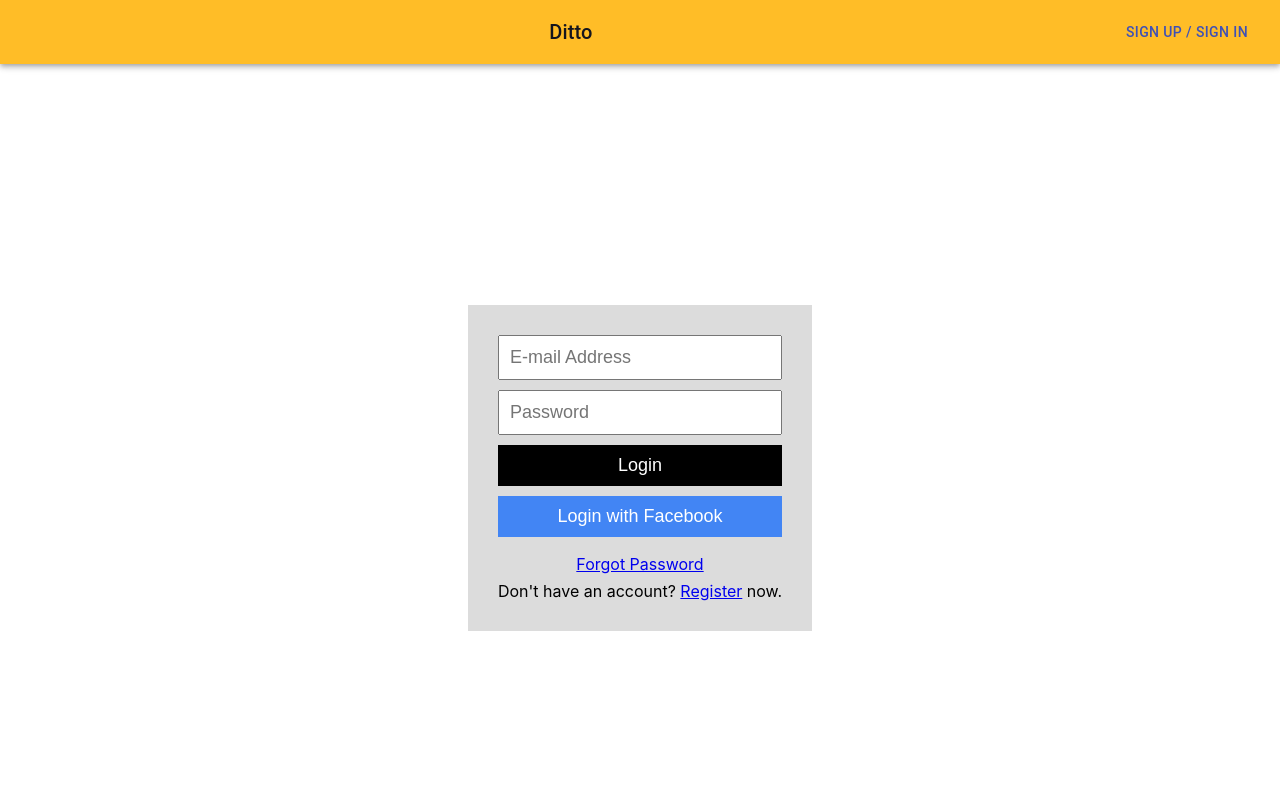
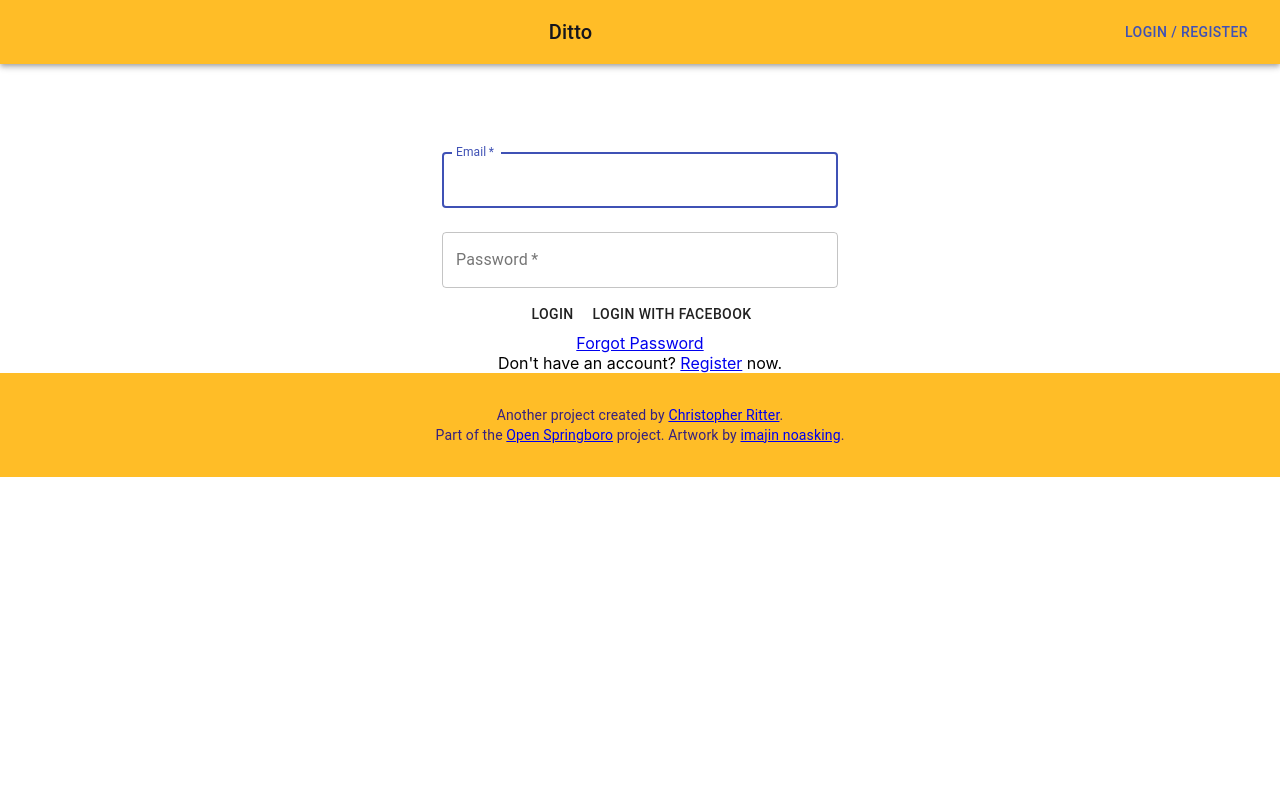
Before and after one commit to christopherritter/ditto-sendgrid, a React (Create React App) app: page /login in a window 1280 px wide. Shown: the top 800 px of the page. Built offline with nearby package versions, Linux system fonts and the light colour scheme; no server answers.

Commit message:
enabled login/sign out from the navbar

```diff
--- a/src/App.jsx
+++ b/src/App.jsx
@@ -1,11 +1,12 @@
-import React, { useState, useEffect, useRef } from "react";
+import React, { useRef } from "react";
 import "./App.css";
 import { BrowserRouter as Router, Route, Switch } from "react-router-dom";
+import { useAuthState } from "react-firebase-hooks/auth";
+import { auth } from "./firebase";
 
 import Login from "./components/Login.jsx";
 import Register from "./components/Register.jsx";
 import Reset from "./components/Reset.jsx";
-import Dashboard from "./components/Dashboard.jsx";
 
 import Navbar from "./components/Navbar.jsx";
 import Jumbotron from "./components/Jumbotron.jsx";
@@ -14,8 +15,17 @@ import WriteEmail from "./components/WriteEmail.jsx";
 import Footer from "./components/Footer.jsx";
 
 function App() {
-  const [user, setUser] = useState(null);
-  const [loggedIn, setLoggedIn] = useState(false);
+  const [user] = useAuthState(auth);
+  // const [loggedIn, setLoggedIn] = useState(false);
+  // const history = useHistory();
+
+  // useEffect(() => {
+  //   if (loading) {
+  //     // maybe trigger a loading screen
+  //     return;
+  //   }
+  //   if (user) history.replace("/dashboard");
+  // }, [user, loading]);
 
   // const AssessLoggedInState = () => {
   //   Auth.currentAuthenticatedUser()
@@ -43,7 +53,7 @@ function App() {
   //   }
   // }, [loggedIn]);
 
-  const [templates, setTemplates] = useState([]);
+  // const [templates, setTemplates] = useState([]);
 
   // useEffect(() => {
   //   fetchTemplates();
@@ -64,7 +74,7 @@ function App() {
   const scrollToWriteEmail = () =>
     writeEmailRef.current.scrollIntoView({ behavior: "smooth" });
 
-  const [selectedTemplate, setSelectedTemplate] = useState(null);
+  // const [selectedTemplate, setSelectedTemplate] = useState(null);
 
   // async function createTemplate(formData) {
   //   console.log("createTemplate", formData);
@@ -110,7 +120,7 @@ function App() {
     <div className="App">
       <Router>
         <Navbar
-          loggedIn={loggedIn}
+          loggedIn={user}
           // signOut={signOut}
         />
         <Switch>
@@ -122,7 +132,7 @@ function App() {
             <SelectTemplate
               ref={selectTemplateRef}
               user={user}
-              templates={templates}
+              // templates={templates}
               // selectTemplate={(template) => setSelectedTemplate(template)}
               // deleteTemplate={(template) => deleteTemplate(template)}
               writeEmail={scrollToWriteEmail}
@@ -130,14 +140,13 @@ function App() {
             <WriteEmail
               ref={writeEmailRef}
               user={user}
-              selectedTemplate={selectedTemplate}
+              // selectedTemplate={selectedTemplate}
               // createTemplate={(formData) => createTemplate(formData)}
             />
           </Route>
           <Route exact path="/login" component={Login} />
           <Route exact path="/register" component={Register} />
           <Route exact path="/reset" component={Reset} />
-          <Route exact path="/dashboard" component={Dashboard} />
         </Switch>
       </Router>
       <Footer />
--- a/src/components/Dashboard.css
+++ /dev/null
@@ -1,25 +0,0 @@
-.dashboard {
-  height: 100vh;
-  width: 100vw;
-  display: flex;
-  align-items: center;
-  justify-content: center;
-}
-.dashboard__container {
-  display: flex;
-  flex-direction: column;
-  text-align: center;
-  background-color: #dcdcdc;
-  padding: 30px;
-}
-.dashboard__btn {
-  padding: 10px;
-  font-size: 18px;
-  margin-top: 10px;
-  border: none;
-  color: white;
-  background-color: black;
-}
-.dashboard div {
-  margin-top: 7px;
-}
--- a/src/components/Dashboard.jsx
+++ /dev/null
@@ -1,65 +0,0 @@
-import React, { useEffect, useState } from "react";
-import { useAuthState } from "react-firebase-hooks/auth";
-import { useHistory } from "react-router";
-import "./Dashboard.css";
-import { auth, db, logout } from "../firebase";
-
-function Dashboard() {
-  const [user, loading, error] = useAuthState(auth);
-  const [name, setName] = useState("");
-  const history = useHistory();
-
-  const fetchUserName = async () => {
-    try {
-      const query = await db
-        .collection("users")
-        .where("uid", "==", user?.uid)
-        .get();
-      const data = await query.docs[0].data();
-      setName(data.name);
-    } catch (err) {
-      console.error(err);
-      alert("An error occured while fetching user data");
-    }
-  };
-
-  useEffect(() => {
-    if (loading) return;
-    if (!user) return history.replace("/");
-    fetchUserName();
-  }, [user, loading]);
-
-  const sgMail = require('@sendgrid/mail')
-  sgMail.setApiKey(process.env.REACT_APP_SENDGRID_API_KEY)
-
-  const msg = {
-    to: 'christopherritter@gmail.com', // Change to your recipient
-    from: 'ditto@openspringboro.com', // Change to your verified sender
-    subject: 'Sending with SendGrid is Fun',
-    text: 'and easy to do anywhere, even with Node.js',
-    html: '<strong>and easy to do anywhere, even with Node.js</strong>',
-  }
-
-  sgMail
-    .send(msg)
-    .then(() => {
-      console.log('Email sent')
-    })
-    .catch((error) => {
-      console.error(error)
-    })
-
-  return (
-    <div className="dashboard">
-      <div className="dashboard__container">
-        Logged in as
-        <div>{name}</div>
-        <div>{user?.email}</div>
-        <button className="dashboard__btn" onClick={logout}>
-          Logout
-        </button>
-      </div>
-    </div>
-  );
-}
-export default Dashboard;
--- a/src/components/Login.jsx
+++ b/src/components/Login.jsx
@@ -6,56 +6,104 @@ import {
   signInWithFacebook,
 } from "../firebase";
 import { useAuthState } from "react-firebase-hooks/auth";
-import "./Login.css";
+import { makeStyles } from "@material-ui/core/styles";
+import {
+  Container,
+  Grid,
+  TextField,
+  Button,
+} from "@material-ui/core";
+
+const useStyles = makeStyles((theme) => ({
+  paper: {
+    marginTop: theme.spacing(8),
+    display: "flex",
+    flexDirection: "column",
+    alignItems: "center",
+  },
+  avatar: {
+    margin: theme.spacing(1),
+    backgroundColor: theme.palette.secondary.main,
+  },
+  form: {
+    width: "100%", // Fix IE 11 issue.
+    marginTop: theme.spacing(1),
+  },
+  submit: {
+    margin: theme.spacing(3, 0, 2),
+  },
+}));
+
 function Login() {
   const [email, setEmail] = useState("");
   const [password, setPassword] = useState("");
   const [user, loading, error] = useAuthState(auth);
+  const classes = useStyles();
   const history = useHistory();
+
   useEffect(() => {
     if (loading) {
       // maybe trigger a loading screen
       return;
     }
-    if (user) history.replace("/dashboard");
+    if (user) history.replace("/");
   }, [user, loading]);
+
+  useEffect(() => {
+    if (error) {
+      console.log(error);
+    }
+  }, [error]);
+
   return (
-    <div className="login">
-      <div className="login__container">
-        <input
-          type="text"
-          className="login__textBox"
-          value={email}
+    <Container component="main" maxWidth="xs">
+      <div className={classes.paper}>
+        <form className={classes.form} noValidate>
+          <TextField
+            variant="outlined"
+            margin="normal"
+            required
+            fullWidth
+            id="email"
+            label="Email"
+            name="email"
+            autoFocus
             onChange={(e) => setEmail(e.target.value)}
-          placeholder="E-mail Address"
           />
-        <input
+          <TextField
+            variant="outlined"
+            margin="normal"
+            required
+            fullWidth
+            name="password"
+            label="Password"
             type="password"
-          className="login__textBox"
-          value={password}
+            id="password"
             onChange={(e) => setPassword(e.target.value)}
-          placeholder="Password"
           />
-        <button
+          <Button
             className="login__btn"
             onClick={() => signInWithEmailAndPassword(email, password)}
           >
             Login
-        </button>
-        <button
+          </Button>
+          <Button
             className="login__btn login__facebook"
             onClick={signInWithFacebook}
           >
             Login with Facebook
-        </button>
-        <div>
+          </Button>
+          <Grid container>
+            <Grid item sm={12}>
             <Link to="/reset">Forgot Password</Link>
+            </Grid>
+            <Grid item sm={12}>
+            Don't have an account? <Link to="/register">Register</Link> now.
+            </Grid>
+          </Grid>
+        </form>
       </div>
-        <div>
-          Don't have an account? <Link to="/register">Register</Link> now.
-        </div>
-      </div>
-    </div>
+    </Container>
   );
 }
 export default Login;
--- a/src/components/Navbar.jsx
+++ b/src/components/Navbar.jsx
@@ -1,11 +1,12 @@
 import React from "react";
 // import { AmplifySignOut } from '@aws-amplify/ui-react'
 // import { Auth } from "aws-amplify";
+import { logout } from "../firebase";
 import { Link } from "react-router-dom";
 import { makeStyles } from "@material-ui/core/styles";
 import { AppBar, Toolbar, Typography, Button } from "@material-ui/core";
 
-const useStyles = makeStyles((theme) => ({
+const useStyles = makeStyles(() => ({
   root: {
     flexGrow: 1,
   },
@@ -31,13 +32,13 @@ const Navbar = (props) => {
             Ditto
           </Typography>
           {loggedIn ? (
-            <Button color="primary" onClick={signOut}>
+            <Button color="primary" onClick={logout}>
               Sign Out
             </Button>
           ) : (
-            <Link to="/signin">
+            <Link to="/login">
               <Button color="primary">
-                Sign Up / Sign In
+                Login / Register
               </Button>
             </Link>
           )}
--- a/src/components/SelectTemplate.jsx
+++ b/src/components/SelectTemplate.jsx
@@ -46,7 +46,7 @@ const SelectTemplate = forwardRef(({ templates, selectTemplate, user, deleteTemp
           </Grid>
           <Grid item xs={12}>
             <Grid container>
-              {templates.map((template, index) => (
+              {templates && templates.map((template, index) => (
                 <Grid item xs={12} md={6} lg={4} key={index}>
                   <Card className={classes.letter}>
                     <CardContent>
```
Lines whose indentation alone changed are shown as unchanged.
